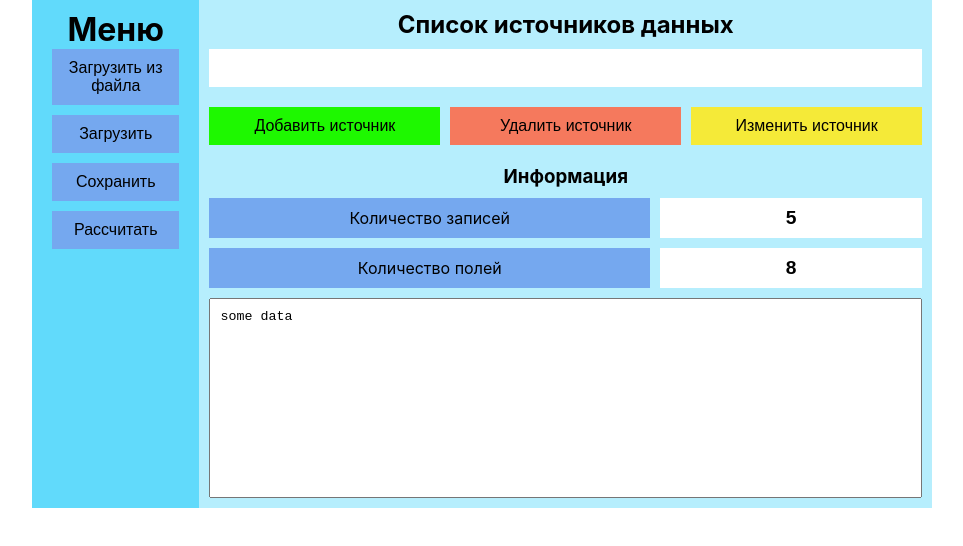
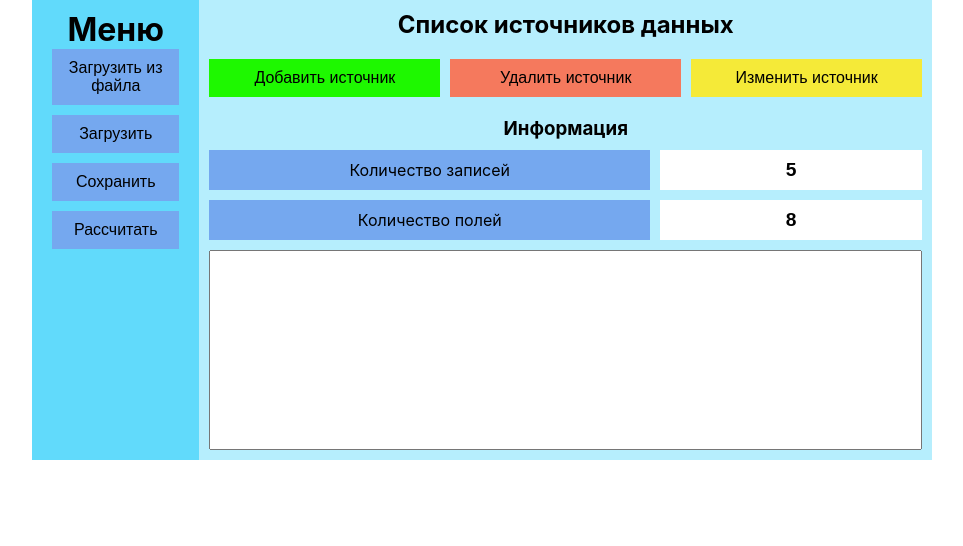
Before and after one commit to Yury-Odinson/18, a React (Create React App) app: page / in a window 1280 px wide. Shown: the top 546 px of the page, without its empty margins (158-1121 px from the left). Built offline with nearby package versions, Linux system fonts and the light colour scheme.

Commit message:
feat: loading JSON in the textarea

```diff
--- a/src/components/ButtonsComponent.tsx
+++ b/src/components/ButtonsComponent.tsx
@@ -4,18 +4,17 @@ import {sourcesSlice} from "../tools/sources.slice";
 
 export const ButtonsComponent = () => {
 
-    const handlerLoad = () => {
-        return requestData("https://mdn.github.io/learning-area/javascript/oojs/json/superheroes.json");
-    }
+    const handlerLoad = () => requestData("https://mdn.github.io/learning-area/javascript/oojs/json/superheroes.json");
+
 
     const handlerSaveSources = () => store.dispatch(sourcesSlice.actions.saveSources);
 
     return (
         <div className="main-menu-buttons">
             <button className="main-menu-buttons__item">Загрузить из файла</button>
-            <button className="main-menu-buttons__item">Загрузить</button>
+            <button className="main-menu-buttons__item" onClick={() => handlerLoad()}>Загрузить</button>
             <button className="main-menu-buttons__item" onClick={() => handlerSaveSources()}>Сохранить</button>
-            <button className="main-menu-buttons__item" onClick={() => handlerLoad()}>Рассчитать</button>
+            <button className="main-menu-buttons__item">Рассчитать</button>
         </div>
     )
 };
--- a/src/components/InfoComponent.tsx
+++ b/src/components/InfoComponent.tsx
@@ -8,7 +8,7 @@ export const InfoComponent = () => {
             <h3>Информация</h3>
             <CountRowComponent/>
             <CountColumnComponent/>
-            <JSONComponent data={"some data"}/>
+            <JSONComponent/>
         </div>
     )
 };
--- a/src/components/JSONComponent.tsx
+++ b/src/components/JSONComponent.tsx
@@ -1,5 +1,19 @@
-export const JSONComponent = (contentProps: { data: string }) => {
+import {useSelector} from "react-redux";
+import {useEffect, useState} from "react";
+
+export const JSONComponent = () => {
+
+    const [data, setData] = useState([]);
+
+    const loadingData = useSelector((state: any) => state.data);
+
+    useEffect(() => {
+        setData(loadingData)
+    }, [loadingData]);
+
+    const result = JSON.stringify(data[0]);
+
     return (
-        <textarea className="main-body-info__content" defaultValue={contentProps.data}></textarea>
+        <textarea className="main-body-info__content" defaultValue={""} value={result} readOnly={true}></textarea>
     )
 };
--- a/src/components/ListComponent.tsx
+++ b/src/components/ListComponent.tsx
@@ -1,18 +1,11 @@
 import {ElementsContainerComponent} from "./ElementsContainerComponent";
 import {URLComponent} from "./URLComponent";
-import {store} from "../tools/store";
-import {nameSourceSlice} from "../tools/nameSource.slice";
 
 export const ListComponent = () => {
-
-    const setValueContext = (value: string) => store.dispatch(nameSourceSlice.actions.addName(value));
 
     return (
         <div className="main-body-lists">
             <h2>Список источников данных</h2>
-            <input type="text" className="main-body-lists__input" onChange={(e) => {
-                setValueContext(e.target.value);
-            }}/>
             <ElementsContainerComponent/>
             <URLComponent/>
         </div>
--- a/src/components/MenuComponent.tsx
+++ b/src/components/MenuComponent.tsx
@@ -1,10 +1,13 @@
 import {ButtonsComponent} from "./ButtonsComponent";
+import {useState} from "react";
 
 export const MenuComponent = () => {
+
     return (
         <div className="main-menu">
             <h1>Меню</h1>
             <ButtonsComponent/>
+            <p></p>
         </div>
     )
 };
--- /dev/null
+++ b/src/tools/data.slice.ts
@@ -0,0 +1,16 @@
+import {createSlice} from "@reduxjs/toolkit";
+
+const initialState: any = [];
+
+export const dataSlice = createSlice({
+    name: "data",
+    initialState,
+    reducers: {
+        setData: (state, action) => {
+            state.length = 0;
+            state.push(action.payload);
+        }
+    }
+});
+
+export const {actions, reducer: setData} = dataSlice;
--- a/src/tools/requestsData.ts
+++ b/src/tools/requestsData.ts
@@ -1,9 +1,12 @@
+import {store} from "./store";
+import {dataSlice} from "./data.slice";
+
 export const requestData = async (url: string) => {
     const sourceURL = new URL(url);
     try {
         const response = await fetch(sourceURL);
         const result = await response.json();
-        return console.log(result);
+        return store.dispatch(dataSlice.actions.setData(result));
     } catch (error) {
         console.error(error + ". Check URL");
     }
--- a/src/tools/store.ts
+++ b/src/tools/store.ts
@@ -2,12 +2,14 @@ import {configureStore} from "@reduxjs/toolkit";
 import {sourcesReducer} from "./sources.slice";
 import {nameReducer} from "./nameSource.slice";
 import {urlReducer} from "./URLSource.slice";
+import {setData} from "./data.slice";
 
 export const store = configureStore({
     reducer: {
         sources: sourcesReducer,
         name: nameReducer,
-        url: urlReducer
+        url: urlReducer,
+        data: setData
     },
     devTools: true
 });
```
